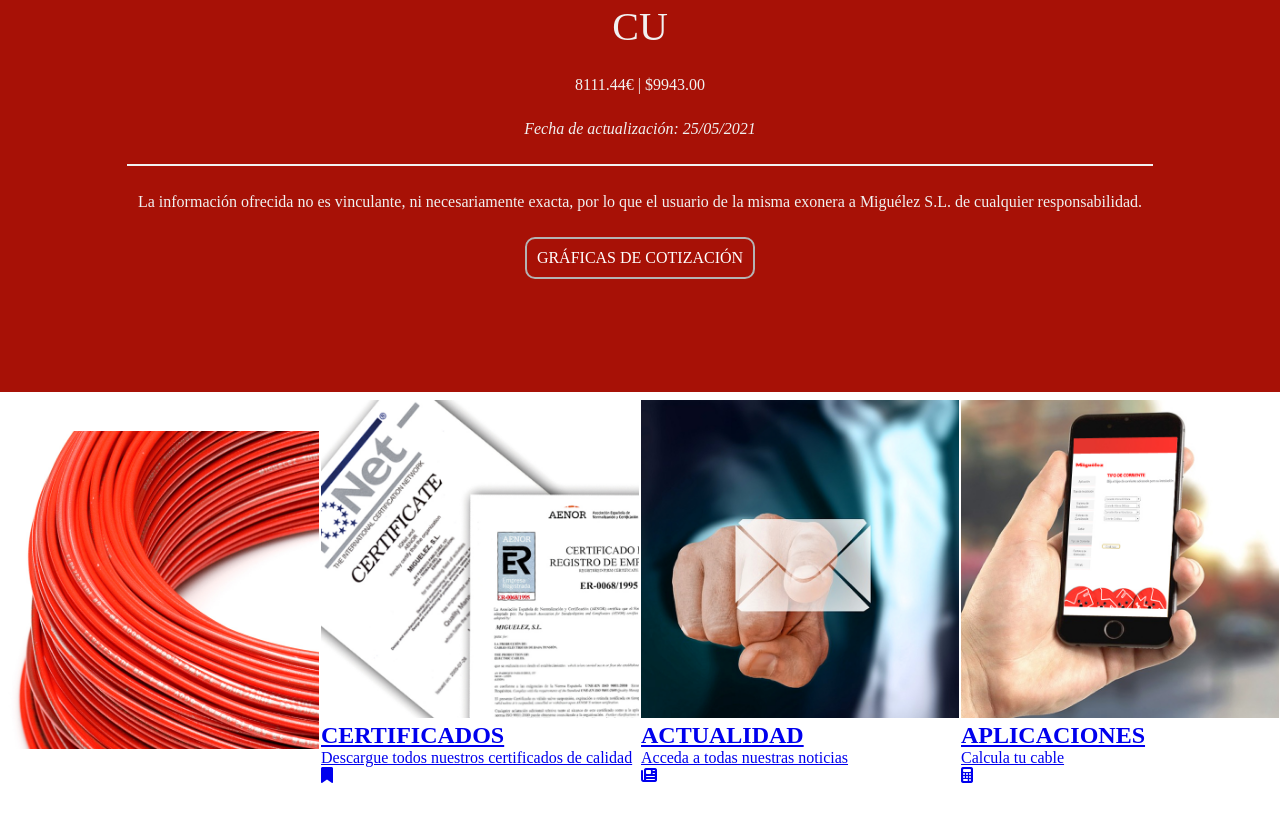
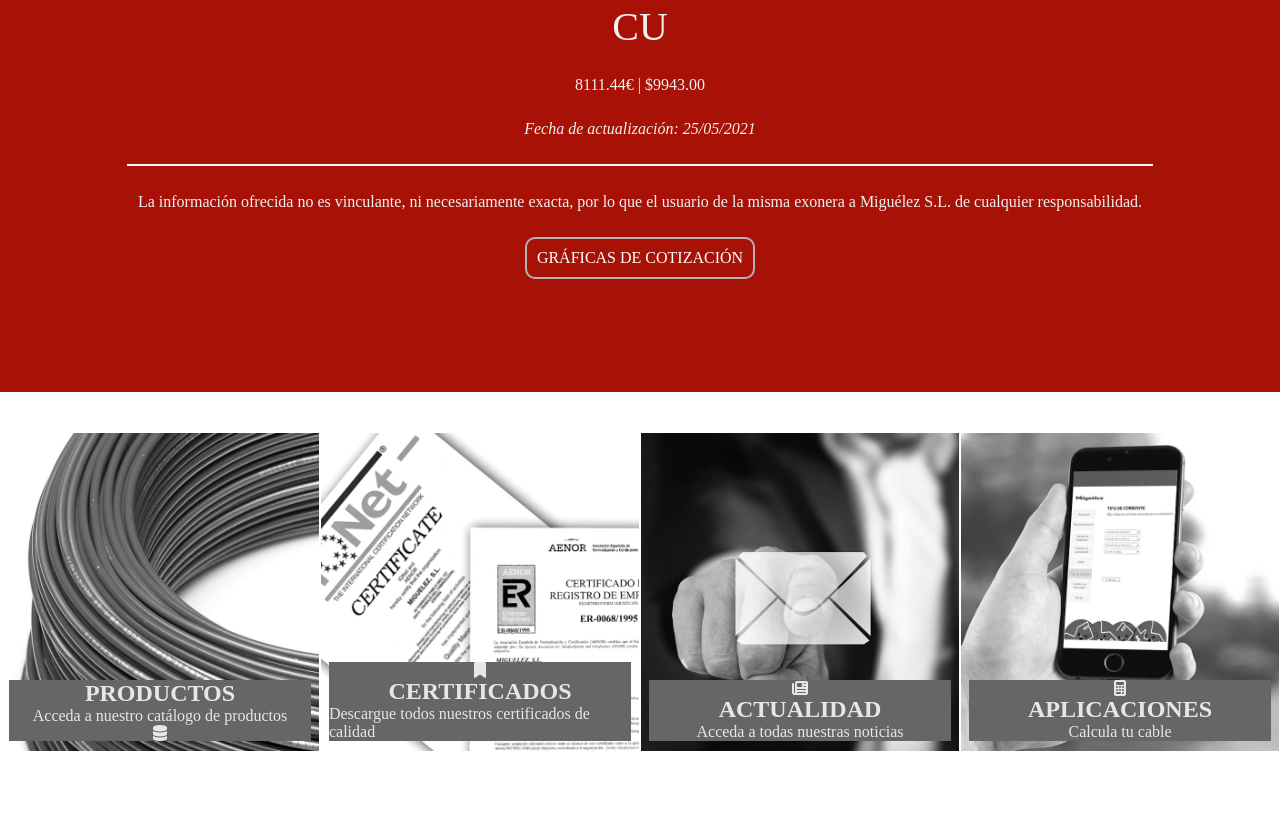
Before and after one commit to ManuelFernandezEsteban/ProyectoMiguelez, a plain HTML site: page index.html in a window 1280 px wide. Shown: the part 872-1694 px from the top of the page. Drawn offline with nearby package versions, Linux system fonts and the light colour scheme; a web font is replaced by a local one.

Commit message:
solucion inicial a las cards

```diff
--- a/css/estilos.css
+++ b/css/estilos.css
@@ -335,6 +335,7 @@ header{
     font-weight: bolder;
     text-align: center;
     line-height: 70px;
+    z-index: 2;
 }
 .botonFixed:hover{
     background-color: #000000;
@@ -406,19 +407,41 @@ header{
     justify-content: center;
     align-items: center;
     height: 400px;
-    overflow: hidden;
+
 }
 .box-cards article{
-    flex:1;
+    flex:1 1 0%;
     border: 1px solid white;
-    width: 300px;
+    position: relative;
+    overflow: hidden;
+    /*width: 300px;    */
 }
 .box-cards img{
     width: 100%;
+    filter: grayscale(100%);
+    transition: all 300ms;
+}
+.box-cards article:hover img{
+    transform: scale(1.1);
+    filter: grayscale(0%);
+}
+
+.box-cards article a{
+    display: flex;
+    justify-content: center;
+    align-content: center;
+
 }
 
 .cards-content{
-    position: absolute;
-    bottom: 100px;
-    text-align: center;
+    position:absolute;
+    display: flex;
+    flex-direction: column;
+    align-items: center;
+    justify-content: center;
+    color: #E7E7E7;
+    width: 95%;
+    margin-bottom: 10px;
+    bottom: 0%;
+    background-color: #666666;
 }
--- a/index.html
+++ b/index.html
@@ -262,43 +262,43 @@
         </section>
         <section class="box-cards">
             <article>
-                <a  href="#">
+                <a href="#">
                     <img src="img/miguelez-cables-productos.jpg" alt="productos">
                     <div class="cards-content">
-                        <i class="fas fa-database"></i>
                         <h2>PRODUCTOS</h2>
-                        <p>Acceda a nuestro catálogo de productos</p>
-
+                        <p >Acceda a nuestro catálogo de productos</p>
+                        <i  class="fas fa-database"></i>
                     </div>
                 </a>
             </article>
             <article>
                 <a href="#">
                     <img src="img/miguelez-cables-certificados.jpg" alt="certificados">
-                    <div>
+                    <div class="cards-content">
+                        <i class="fas fa-bookmark"></i>
                         <h2>CERTIFICADOS</h2>
                         <p>Descargue todos nuestros certificados de calidad</p>
-                        <i class="fas fa-bookmark"></i>
                     </div>
                 </a>
             </article>
             <article>
                 <a href="#">
                     <img src="img/miguelez-cables-actualidad.jpg" alt="actualidad">
-                    <div>
+
+                    <div class="cards-content">
+                        <i class="fas fa-newspaper"></i>
                         <h2>ACTUALIDAD</h2>
                         <p>Acceda a todas nuestras noticias</p>
-                        <i class="fas fa-newspaper"></i>
                     </div>
                 </a>
             </article>
             <article>
                 <a href="#">
                     <img src="img/miguelez-cables-aplicaciones.jpg" alt="aplicaciones">
-                    <div>
+                    <div class="cards-content">
+                        <i class="fas fa-calculator"></i>
                         <h2>APLICACIONES</h2>
                         <p>Calcula tu cable</p>
-                        <i class="fas fa-calculator"></i>
                     </div>
                 </a>
             </article>
```
Lines whose indentation alone changed are shown as unchanged.
